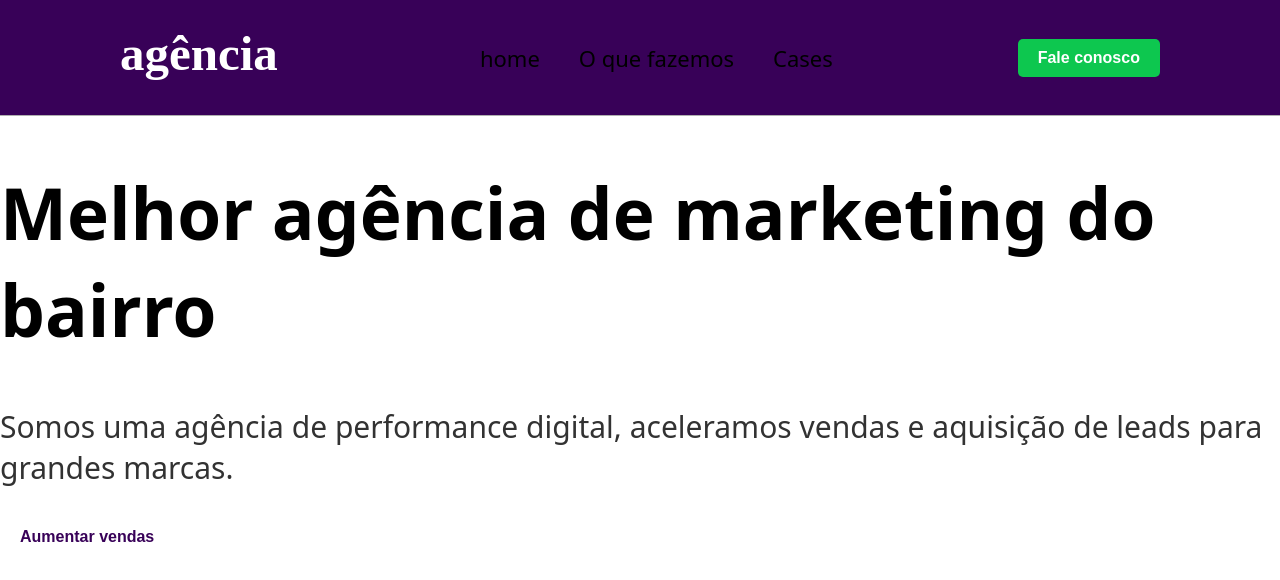
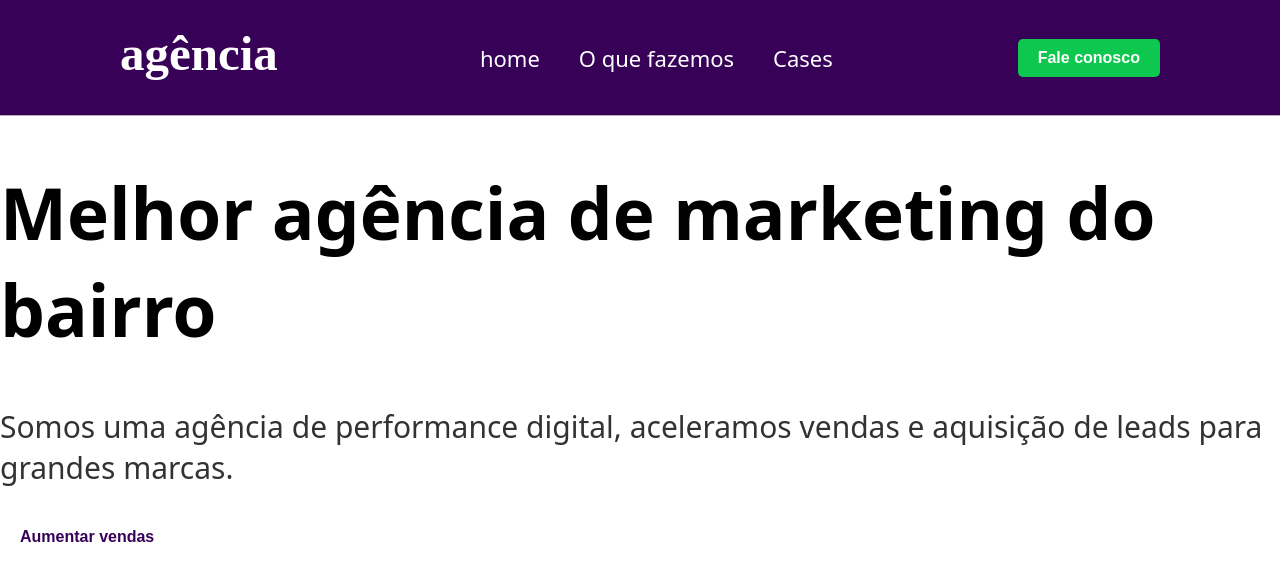
Before and after one commit to GitDavidJr/landing-page, a Next.js app: page / in a window 1280 px wide. Shown: the top 580 px of the page. Built offline with nearby package versions, Linux system fonts and the light colour scheme.

Commit message:
fix: ajustando cor header

```diff
--- a/src/components/header/header.module.scss
+++ b/src/components/header/header.module.scss
@@ -1,6 +1,7 @@
 @import "../../style/mixins/colors.scss";
 
 .container {
+  color: $white-color;
   padding: 3.15vh 9.38vw;
   width: 100%;
   background-color: $purple-color;
```
